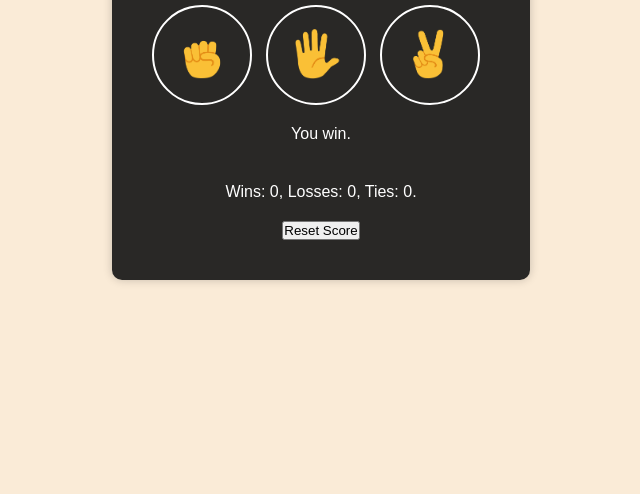
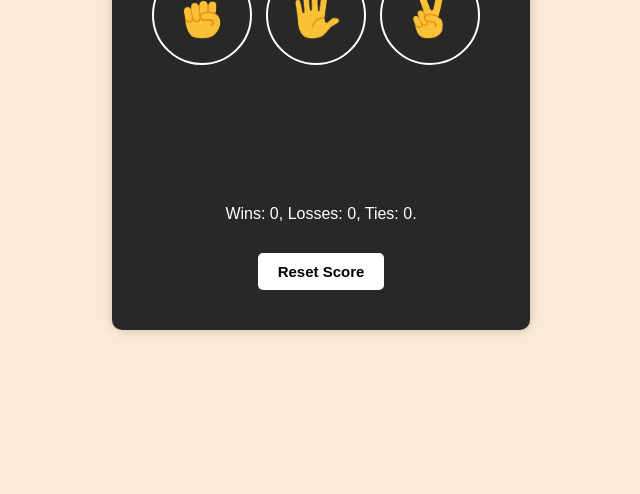
Before and after one commit to brunooliveira7/Rock-Paper-Scissors, a plain HTML site: page index.html in a window 1280 px wide. Shown: the part 306-800 px from the top of the page, without its empty margins (319-959 px from the left). Drawn offline with Linux system fonts and the light colour scheme.

Commit message:
styling the result and adjusting the js

```diff
--- a/index.html
+++ b/index.html
@@ -10,22 +10,29 @@
     <div class="container">
       <h1>Rock Paper Scissors</h1>
       <div class="buttons">
-        <button class="move-button" id="rock">
+        <button class="move-button rock">
           <img src="./assets/rock-emoji.png" alt="" class="move-icon" />
         </button>
-        <button class="move-button" id="paper">
+        <button class="move-button paper">
           <img src="./assets/paper-emoji.png" alt="" class="move-icon" />
         </button>
-        <button class="move-button" id="scissors">
+        <button class="move-button scissors">
           <img src="./assets/scissors-emoji.png" alt="" class="move-icon" />
         </button>
       </div>
 
-      <p class="js-result result">You win.</p>
-      <p class="js-moves"></p>
-      <p class="js-score"></p>
+      <p class="js-result result"></p>
+      <p class="js-moves">
+      <!--
+        You
+        <img src="./assets/rock-emoji.png" alt="" class="move-icon"/>
+        <img src="./assets/scissors-emoji.png" alt="" class="move-icon"/>
+        Computer
+          -->
+      </p>
+      <p class="js-score score"></p>
 
-      <button class="reset">Reset Score</button>
+      <button class="reset reset-score-button">Reset Score</button>
     </div>
     <script src="./scripts.js"></script>
   </body>
--- a/scripts.js
+++ b/scripts.js
@@ -77,7 +77,10 @@ function playGame(playerMove) {
 
   document.querySelector(
     ".js-moves"
-  ).innerHTML = `You picked ${playerMove} - Computer picked ${computerMove}.`;
+  ).innerHTML = `You
+        <img src="./assets/${playerMove}-emoji.png" alt="" class="move-icon"/>
+        <img src="./assets/${computerMove}-emoji.png" alt="" class="move-icon"/>
+        Computer`;
 
   updateScoreElement();
 
--- a/style.css
+++ b/style.css
@@ -36,7 +36,7 @@ input {
   flex-direction: column;
   align-items: center;
   justify-content: center;
-  gap: 2rem;
+  gap: 3rem;
 }
 
 .move-icon {
@@ -51,3 +51,24 @@ input {
   height: 10rem;
   margin-right: 1rem;
 }
+
+.result {
+  font-size: 2.5rem;
+  font-weight: bold;
+}
+
+.score {
+  margin-top: 5rem;
+}
+
+.reset-score-button{
+  background-color: #fff;
+  color: #000;
+  border: none;
+  border-radius: 0.5rem;
+  padding: 1rem 2rem;
+  font-size: 1.5rem;
+  font-weight: bold;
+  cursor: pointer;
+  transition: all 0.2s ease-in-out;
+}
```
